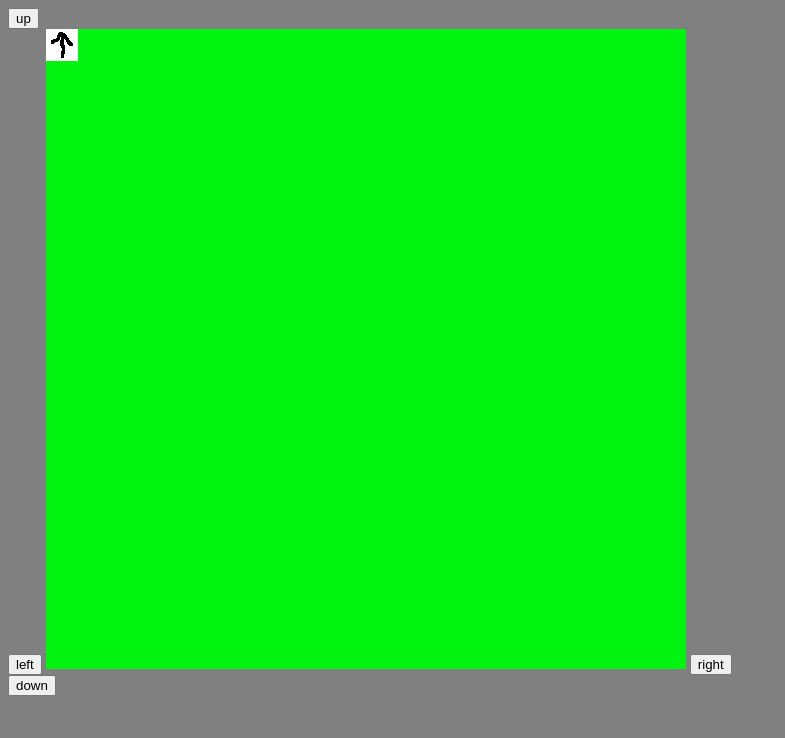
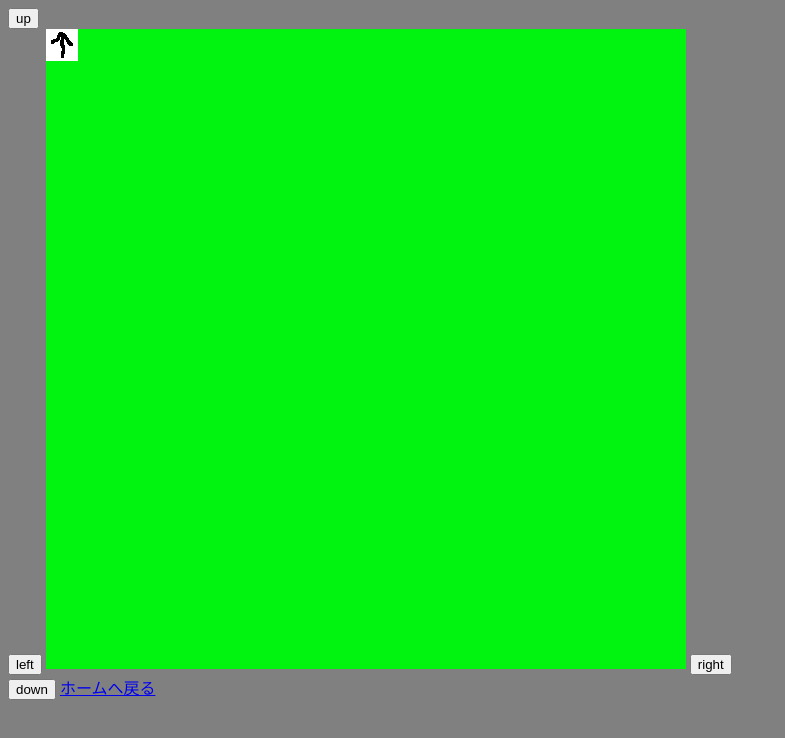
Before and after one commit to Hirokazukisaragi/Azalea, a plain HTML site: page index.html in a window 1280 px wide. Shown: the whole page, without its empty margins (0-785 px from the left). Drawn offline with Linux system fonts and the light colour scheme.

```diff
--- a/index.html
+++ b/index.html
@@ -39,6 +39,7 @@ mtimg.src = "graph/mount.png";
   <canvas id="mycanvas" width="640" height="640"></canvas>
   <input type="button" value="right" onclick="moveRight()"><br>
   <input type="button" value="down" onclick="moveDown();">
+  <a href="http://free-of-x.com">ホームへ戻る</a>
 <!-- Place your content here -->
 <!-- SCRIPTS -->
 <!-- Example: <script src="//ajax.googleapis.com/ajax/libs/jquery/1.11.1/jquery.min.js"></script> -->
```
